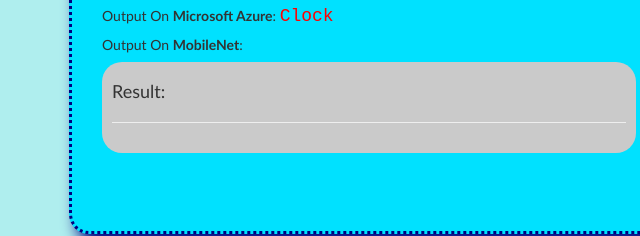
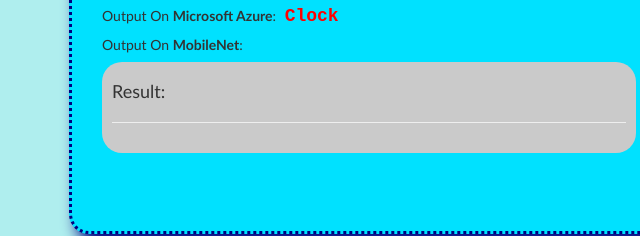
Before and after one commit to madhugithub123778/Project-110, a plain HTML site: page index.html in a window 1280 px wide. Shown: the part 516-752 px from the top of the page, 21-661 px from the left. Drawn offline with nearby package versions, Linux system fonts and the light colour scheme; a script that the page names is missing.

Commit message:
Update style.css

```diff
--- a/style.css
+++ b/style.css
@@ -33,7 +33,7 @@ height: 300px; width: 400px;margin: 10px;border-radius: 50px;border: 2px solid b
 }
 
 #azure_pred, #mobileN_pred{
-color: red;font-family: monospace;font-size: 18px;;
+color: red;font-family: monospace;font-size: 18px;margin-left: 5px;font-weight: bold;
 
 
 }
```
